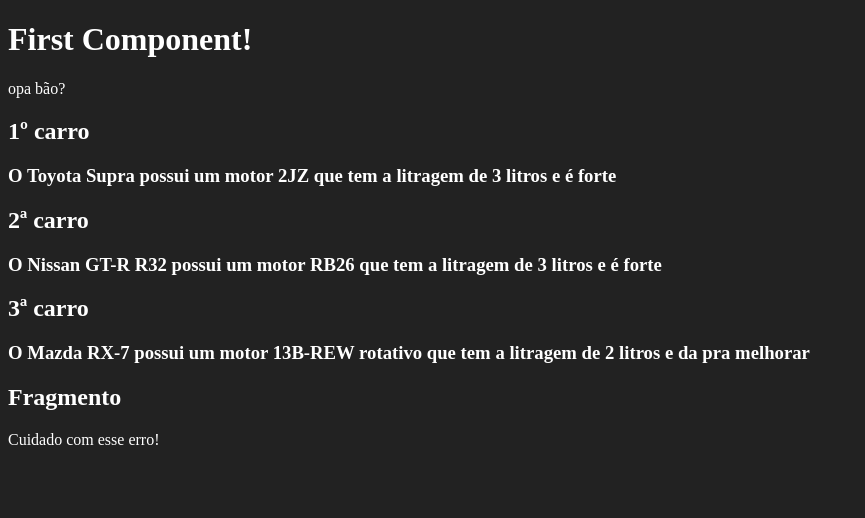
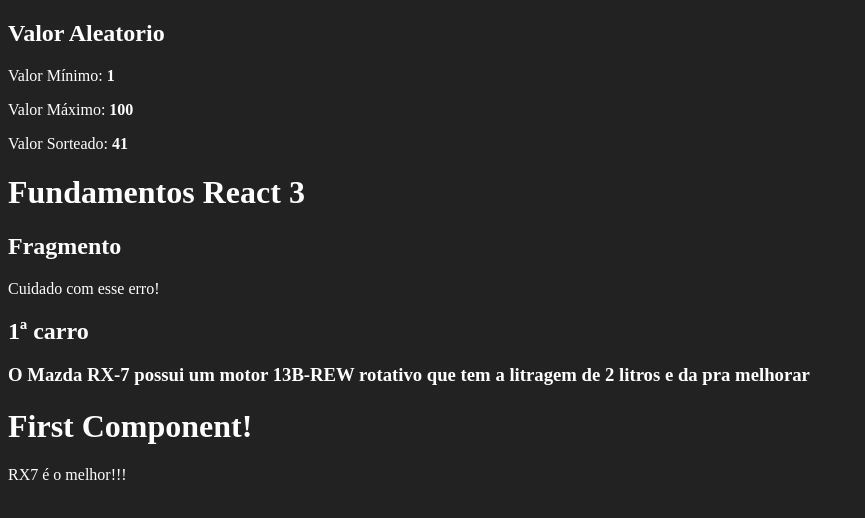
Before and after one commit to gustavo-silva-clear/Fundamentos_React, a React (Create React App) app: page / in a window 1280 px wide. Shown: the top 518 px of the page, without its empty margins (0-865 px from the left). Built offline with nearby package versions, Linux system fonts and the light colour scheme.

Commit message:
feat: Random Number Challenge with Destructuring

```diff
--- /dev/null
+++ b/src/App.jsx
@@ -0,0 +1,32 @@
+import React from "react";
+
+import Primeiro from './components/basicos/Primeiro'
+import ComParametro from './components/basicos/ComParametro'
+import Fragmento from './components/basicos/Fragmento'
+import Aleatorio from "./components/basicos/Aleatorio";
+
+export default props =>{
+
+    return (
+
+        <div id="app">
+
+            <Aleatorio min = {1} max = {100}/>
+
+            <h1>Fundamentos React 3</h1>
+
+            <Fragmento />
+
+            <ComParametro
+                titulo="1ª carro"
+                car="Mazda RX-7" motor="13B-REW rotativo" litros={1.4}
+            />
+
+            <Primeiro></Primeiro>
+
+
+        </div>
+
+    )
+
+}
--- /dev/null
+++ b/src/components/basicos/Aleatorio.jsx
@@ -0,0 +1,25 @@
+import React from "react";
+
+
+
+export default (props) => {
+
+    const { min , max} = props
+
+    const random = parseInt(Math.random() * (max - min)) + min
+
+    return (
+        <div>
+
+            <h2>Valor Aleatorio</h2>
+
+            <p>Valor Mínimo: <strong> {min}</strong></p>
+
+            <p>Valor Máximo: <strong> {max}</strong></p>
+
+            <p>Valor Sorteado: <strong> {random}</strong></p>
+
+
+        </div>
+    )
+}
--- a/src/components/basicos/Fragmento.jsx
+++ b/src/components/basicos/Fragmento.jsx
@@ -1,6 +1,6 @@
 import React from 'react'
 
-export default function Fragmento(Props) {
+export default function Fragmento(props) {
 
     return (
 
--- a/src/components/basicos/Primeiro.jsx
+++ b/src/components/basicos/Primeiro.jsx
@@ -2,7 +2,7 @@
 
 export default function Primeiro() {
 
-    const msg = 'opa bão?'
+    const msg = 'RX7 é o melhor!!!'
 
     return <div>
         <h1>First Component!</h1>
--- a/src/index.js
+++ b/src/index.js
@@ -1,28 +1,10 @@
 import './index.css'
 import ReactDOM from 'react-dom'
 import React from 'react'
-import Primeiro from './components/basicos/Primeiro'
-import ComParametro from './components/basicos/ComParametro'
-import Fragmento from './components/basicos/Fragmento'
+import App from './App'
 
 ReactDOM.render(
-    <>
-        <Primeiro></Primeiro>
-        <ComParametro
-        titulo = "1º carro"
-        car = "Toyota Supra" motor = "2JZ" litros = {3.0}
-        />
-         <ComParametro
-        titulo = "2ª carro"
-        car = "Nissan GT-R  R32" motor = "RB26" litros = {2.6}
-        />
-         <ComParametro
-        titulo = "3ª carro"
-        car = "Mazda RX-7" motor = "13B-REW rotativo" litros = {1.4}
-        />
-
-        <Fragmento />
-    </>,
+    <App/> ,
 
     document.getElementById('root')
 )
```
